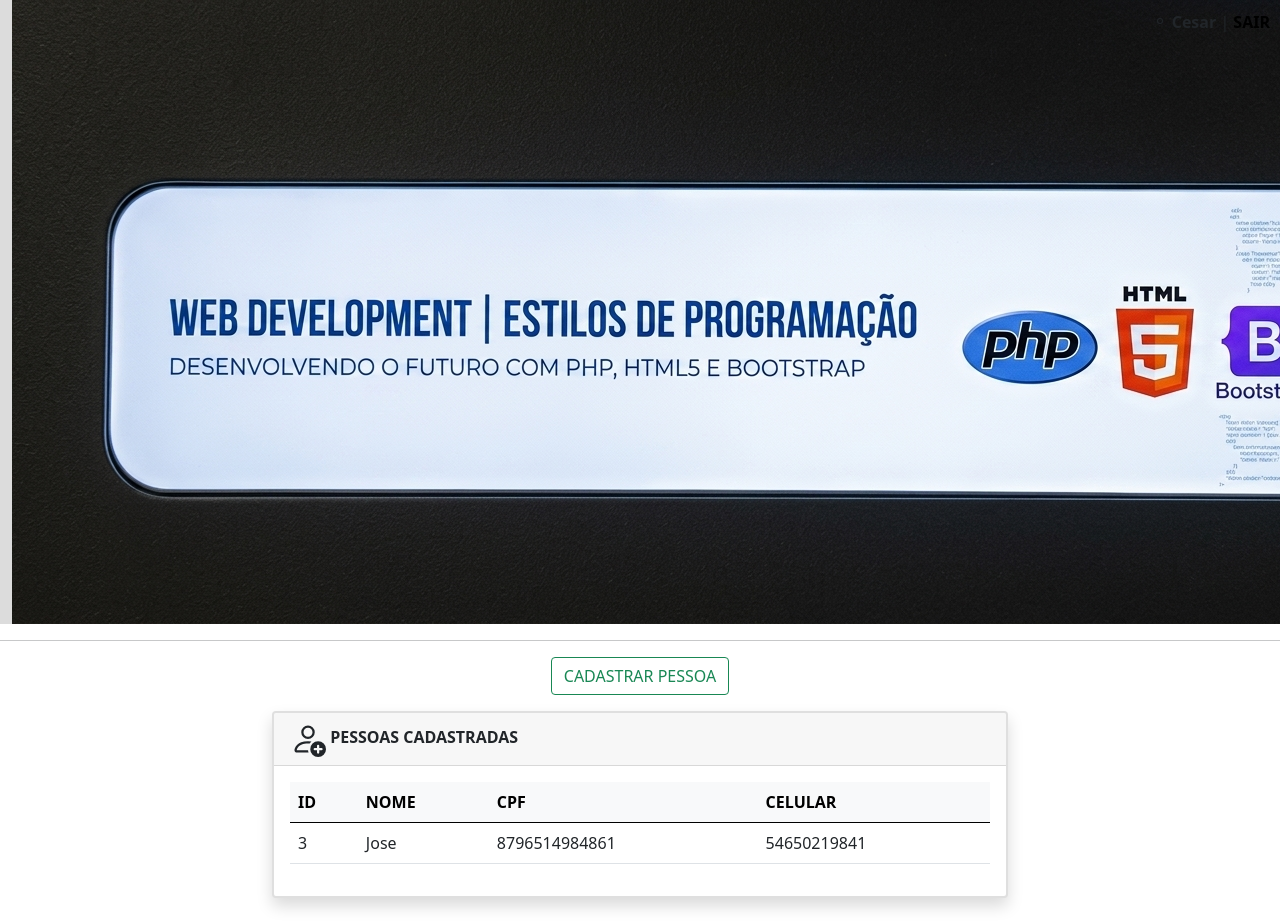
After one commit to tsudaspontodev/CADASTROPESSOA, a PHP site: page /aula_normal.php in a window 1280 px wide; the page is wider, and only the part inside the window is pictured. The commit adds this page. Run offline with PHP 8.4, Linux system fonts and the light colour scheme; a user stored in the database is signed in; data comes from the database, SQL or seed files in the repository.

Commit message:
atualizado

```diff
--- /dev/null
+++ b/aula_normal.php
@@ -0,0 +1,169 @@
+<?php
+session_start();
+
+if (!isset($_SESSION['nome'])) {
+    header('Location: index.php?status=erro&msg=Acesso Negado');
+    exit();
+}
+
+$nome = $_SESSION['nome'];
+?>
+
+<!DOCTYPE html>
+<html lang="pt-br">
+
+<head>
+    <meta charset="utf-8">
+    <meta http-equiv="content-language" content="pt-br">
+    <meta name="viewport" content="width=device-width, initial-scale=1">
+
+    <link rel="icon" href="Imagens/teacher.png" type="image/png">
+    <link href="https://cdn.jsdelivr.net/npm/bootstrap@5.0.2/dist/css/bootstrap.min.css" rel="stylesheet">
+
+    <title>Aula - PHP</title>
+
+    <style>
+        body {
+            background-color:white
+        }
+
+        .header {
+            float: right;
+        }
+    </style>
+</head>
+
+<body>
+
+<!-- HEADER -->
+<div class="container-fluid" style="background-color:#DCDCDC; text-align:center; position:relative;">
+    <img src="Imagens/Gemini_Generated.png" alt="Logo">
+
+    <div class="header" style="position:absolute; top:10px; right:10px;">
+        <svg xmlns="http://www.w3.org/2000/svg" width="16" height="16" fill="currentColor"
+            class="bi bi-person-gear" viewBox="0 0 16 16">
+            <path d="M11 5a3 3 0 1 1-6 0 3 3 0 0 1 6 0M8 7a2 2 0 1 0 0-4 2 2 0 0 0 0 4"/>
+        </svg>
+
+        <b><?= htmlspecialchars($nome) ?></b> |
+        <a href="sair.php" style="color:black; text-decoration:none; font-weight:bold;">SAIR</a>
+    </div>
+</div>
+
+<hr>
+
+<!-- BOTÃO -->
+<div class="text-center my-3">
+    <button type="button" class="btn btn-outline-success" data-bs-toggle="modal" data-bs-target="#exampleModal">
+        CADASTRAR PESSOA
+    </button>
+</div>
+
+<!-- TABELA -->
+<div class="container">
+    <div class="row justify-content-center">
+        <div class="col-md-8 mb-4">
+
+            <div class="card shadow border-2">
+                <div class="card-header">
+                <svg xmlns="http://www.w3.org/2000/svg" width="36" height="36" fill="currentColor" class="bi bi-person-add" viewBox="0 0 16 16">
+  <path d="M12.5 16a3.5 3.5 0 1 0 0-7 3.5 3.5 0 0 0 0 7m.5-5v1h1a.5.5 0 0 1 0 1h-1v1a.5.5 0 0 1-1 0v-1h-1a.5.5 0 0 1 0-1h1v-1a.5.5 0 0 1 1 0m-2-6a3 3 0 1 1-6 0 3 3 0 0 1 6 0M8 7a2 2 0 1 0 0-4 2 2 0 0 0 0 4"/>
+  <path d="M8.256 14a4.5 4.5 0 0 1-.229-1.004H3c.001-.246.154-.986.832-1.664C4.484 10.68 5.711 10 8 10q.39 0 .74.025c.226-.341.496-.65.804-.918Q8.844 9.002 8 9c-5 0-6 3-6 4s1 1 1 1z"/>
+</svg>
+
+                    <b>PESSOAS CADASTRADAS</b>
+                </div>
+
+                <div class="card-body">
+
+                    <?php
+                    include 'conecta.php';
+
+                    $sql = "SELECT * FROM pessoas ORDER BY nome";
+                    $consulta = $pdo->query($sql);
+                    $listapessoas = $consulta->fetchAll(PDO::FETCH_ASSOC);
+
+                    if (count($listapessoas) > 0) {
+
+                        echo "<table class='table table-hover align-middle'>";
+                        echo "<thead class='table-light'>
+                                <tr>
+                                    <th>ID</th>
+                                    <th>NOME</th>
+                                    <th>CPF</th>
+                                    <th>CELULAR</th>
+
+                                </tr>
+                              </thead>";
+
+                        echo "<tbody>";
+
+                        foreach ($listapessoas as $item) {
+                            $id = $item['id'];
+                            echo "<tr>";
+                            echo "<td>" . htmlspecialchars($item['id']) . "</td>";
+                            echo "<td>" . htmlspecialchars($item['nome']) . "</td>";
+                            echo "<td>" . htmlspecialchars($item['cpf']) . "</td>";
+                            echo "<td>" . htmlspecialchars($item['celular']) . "</td>";
+                           echo "</tr>";
+                        }
+
+                        echo "</tbody>";
+                        echo "</table>";
+
+                    } else {
+                        echo "<p class='text-danger'><b>NÃO EXISTEM PESSOAS CADASTRADAS NO MOMENTO!</b></p>";
+                    }
+                    ?>
+
+                </div>
+            </div>
+
+        </div>
+    </div>
+</div>
+
+<!-- JS Bootstrap -->
+<script src="https://cdn.jsdelivr.net/npm/bootstrap@5.0.2/dist/js/bootstrap.bundle.min.js"></script>
+
+<!-- MODAL -->
+<div class="modal fade" id="exampleModal" tabindex="-1" aria-hidden="true">
+    <div class="modal-dialog">
+
+        <div class="modal-content">
+
+            <div class="modal-header">
+            <svg xmlns="http://www.w3.org/2000/svg" width="35" height="35" fill="currentColor" class="bi bi-person-add" viewBox="0 0 16 16">
+  <path d="M12.5 16a3.5 3.5 0 1 0 0-7 3.5 3.5 0 0 0 0 7m.5-5v1h1a.5.5 0 0 1 0 1h-1v1a.5.5 0 0 1-1 0v-1h-1a.5.5 0 0 1 0-1h1v-1a.5.5 0 0 1 1 0m-2-6a3 3 0 1 1-6 0 3 3 0 0 1 6 0M8 7a2 2 0 1 0 0-4 2 2 0 0 0 0 4"/>
+  <path d="M8.256 14a4.5 4.5 0 0 1-.229-1.004H3c.001-.246.154-.986.832-1.664C4.484 10.68 5.711 10 8 10q.39 0 .74.025c.226-.341.496-.65.804-.918Q8.844 9.002 8 9c-5 0-6 3-6 4s1 1 1 1z"/>
+</svg>&nbsp; &nbsp; <h5 class="modal-title">CADASTRO DE PESSOAS</h5>
+                <button type="button" class="btn-close" data-bs-dismiss="modal"></button>
+            </div>
+
+            <div class="modal-body">
+                <form action="cadastro_pessoa.php" method="POST">
+                <label class="form-label">NOME</label>
+                <input type="text" name="nome" class="form-control" required/>
+                <br/>
+                <label class="form-label">CPF</label>
+                <input type="number" name="cpf" class="form-control" required/>
+                <br/>
+                <label class="form-label">CELULAR</label>
+                <input type="number" name="celular" class="form-control" required/>
+                <br/>
+                <button type="submit" class="btn btn-outline-success">CADASTRAR </button>
+                </form>
+            </div>
+            <div class="modal-footer">
+                <button type="button" class="btn btn-outline-danger" data-bs-dismiss="modal">FECHAR</button>
+
+            </div>
+
+        </div>
+
+    </div>
+</div>
+
+
+</body>
+</html>
```
Also changed, not shown: cadastro_pessoa.php (+13 -4 lines).
